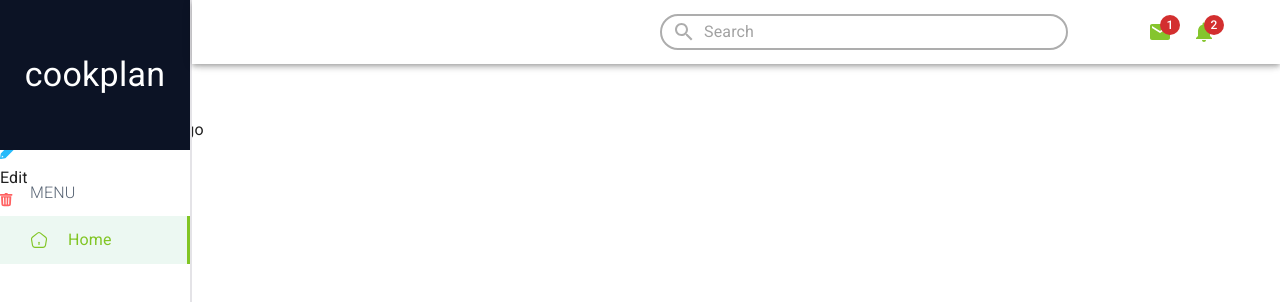
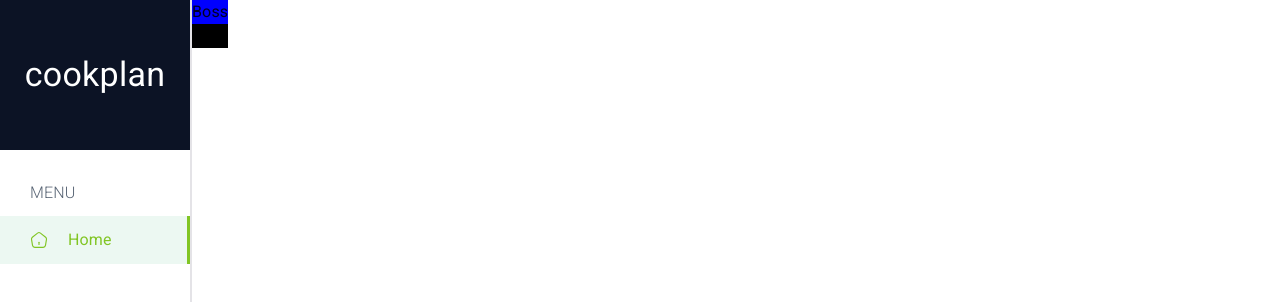
Before and after one commit to Babajide777/grid-db-meal-planner, a React (Create React App) app in the folder client/: page / in a window 1280 px wide. Shown: the top 302 px of the page. Built offline with nearby package versions, Linux system fonts and the light colour scheme.

Commit message:
made adjustment to the layout and side nav

```diff
--- a/client/src/components/shared/Header.jsx
+++ b/client/src/components/shared/Header.jsx
@@ -60,7 +60,9 @@
 
 const Header = () => {
   return (
-    <Appstyle>
+    <Box sx={{ backgroundColor: "blue" }}>
+      <p>Boss</p>
+      {/* <Appstyle>
         <StyledToolbar>
           <Search>
             <InputBase
@@ -81,7 +83,8 @@
             </StyledBadge>
           </Icons>
         </StyledToolbar>
-    </Appstyle>
+      </Appstyle> */}
+    </Box>
   );
 };
 
--- a/client/src/components/shared/Layout.jsx
+++ b/client/src/components/shared/Layout.jsx
@@ -1,16 +1,33 @@
-import React from "react"
-import SideNav from "./SideNav"
-import { Box } from "@mui/material"
-import Header from "./Header"
+import React from "react";
+import SideNav from "./SideNav";
+import { Box } from "@mui/material";
+import Header from "./Header";
 
 export const Layout = ({ children }) => {
   return (
-    <>
+    <Box sx={styles.mainContianer}>
       <SideNav />
-      <Box>
+      <Box sx={styles.headAndMain}>
         <Header />
         {children}
       </Box>
-    </>
-  )
-}
+    </Box>
+  );
+};
+
+/** @type {import("@mui/material").SxProps} */
+const styles = {
+  mainContianer: {
+    width: "100%",
+    maxWidth: "100%",
+    display: "flex",
+    flexDirection: {
+      xs: "column",
+      md: "row",
+    },
+  },
+  headAndMain: {
+    display: "flex",
+    flexDirection: "column",
+  },
+};
--- a/client/src/components/shared/SideNav.jsx
+++ b/client/src/components/shared/SideNav.jsx
@@ -42,9 +42,8 @@
 
 const SideNav = () => {
   return (
-    <Box flex={1} component="aside">
     <Box
-        position="fixed"
+      component="aside"
       sx={{
         height: { xs: "none", md: "100vh" },
         borderRight: 2,
@@ -90,7 +89,6 @@
         </ListItem>
       </Listul>
     </Box>
-    </Box>
   );
 };
 
--- a/client/src/pages/PlanList.jsx
+++ b/client/src/pages/PlanList.jsx
@@ -4,10 +4,11 @@
 
 const PlanList = () => {
   return (
-    <Box component="main">
-      <Box component="section">
+    <Box component="main" sx={{ backgroundColor: "black" }}>
+      {/* <Box component="section">
         <Plan planName="Jide" lastUpdated="2 minutes" />
-      </Box>
+      </Box> */}
+      <p>Tife</p>
     </Box>
   );
 };
```
Lines whose indentation alone changed are shown as unchanged.
